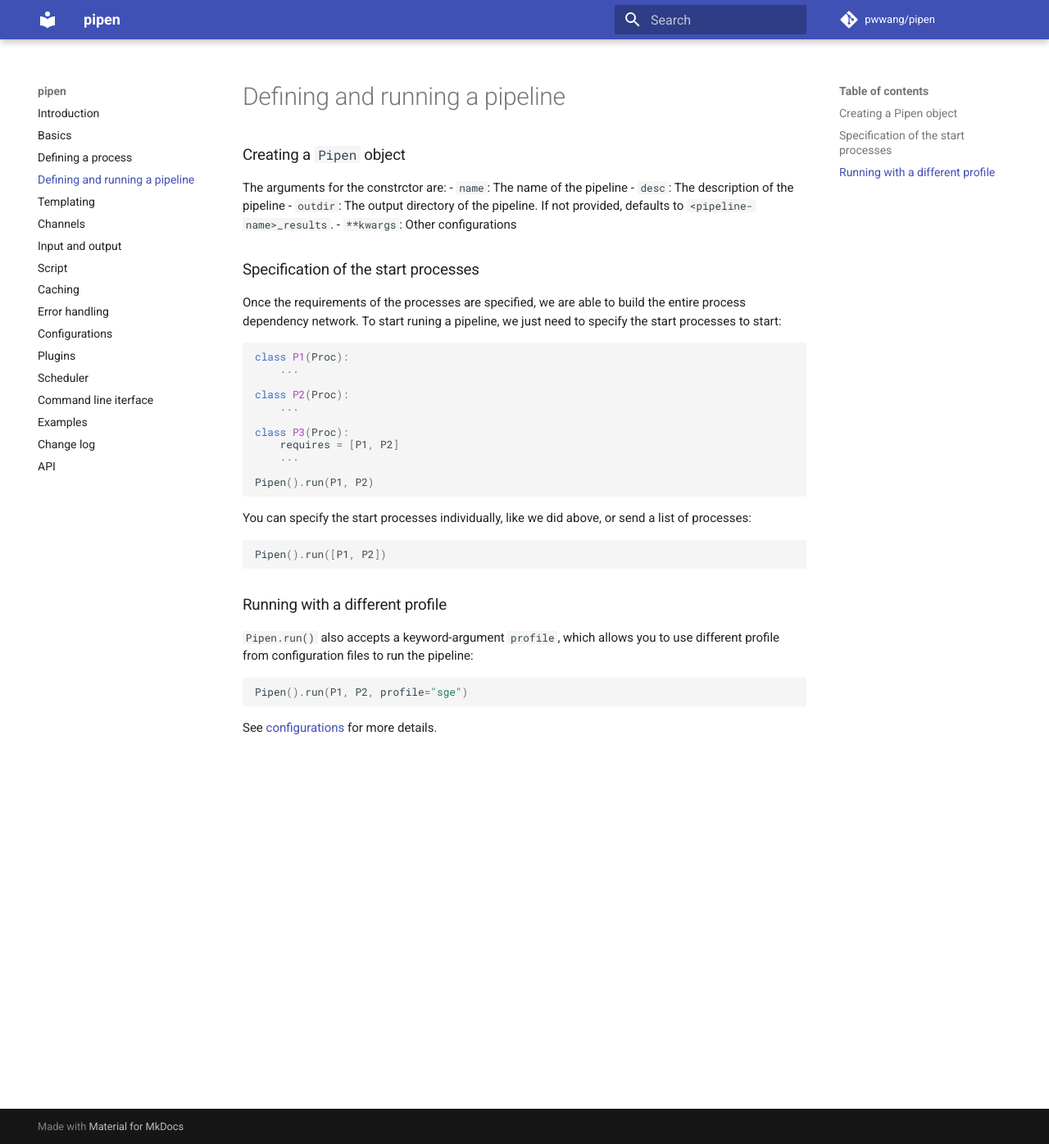
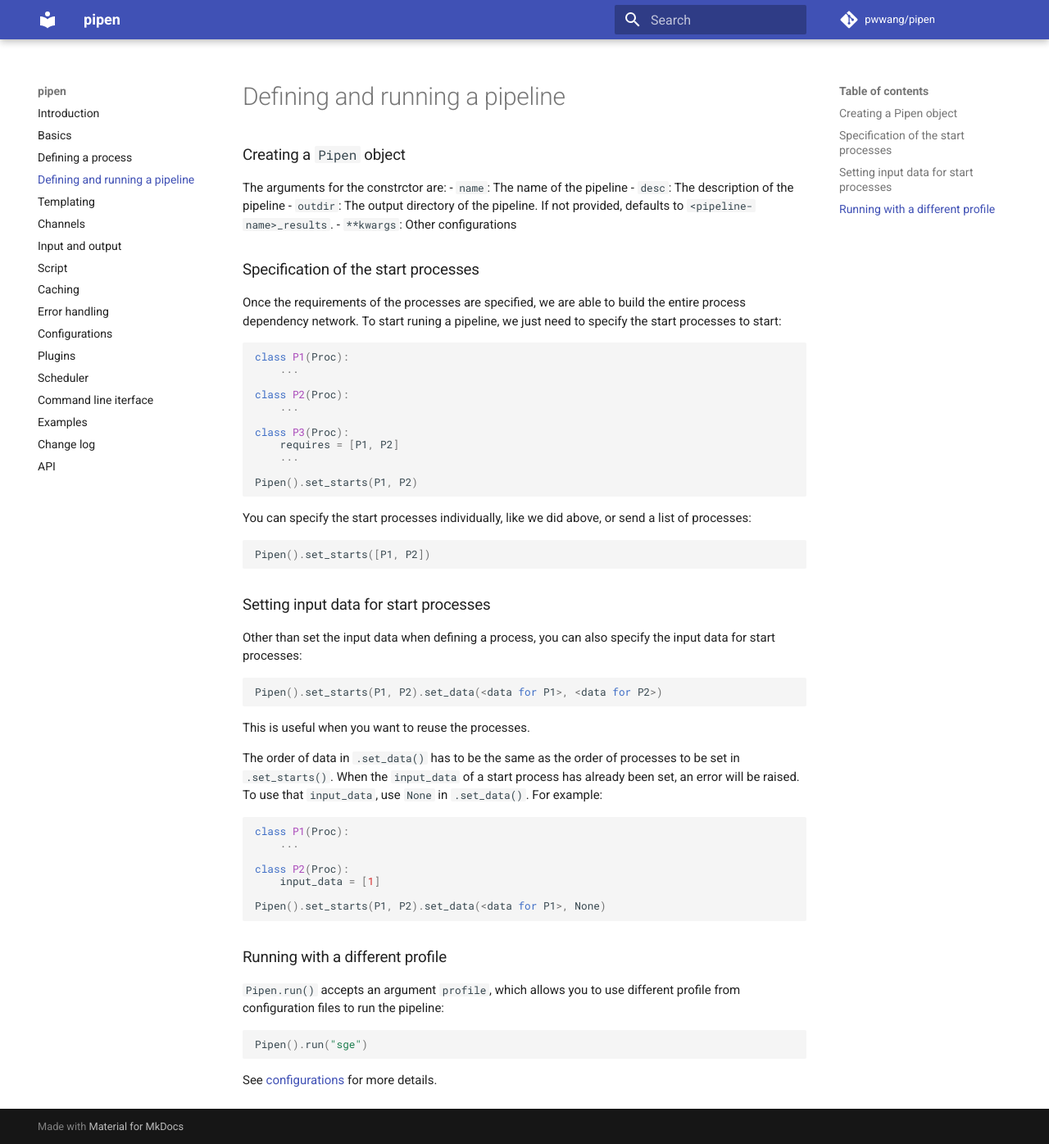
Before and after one commit to pwwang/pipen, an MkDocs documentation site: the page built from docs/running.md, in a window 1280 px wide and 1396 px high. Shown: the whole window at 82% size. Built offline with MkDocs 1.6.1 and Material for MkDocs 9.7.7, drawn with Linux system fonts in a browser that asks for light colours; comment, search, counter and statistics services are not loaded.

Commit message:
📝 Update docs

````diff
--- a/docs/running.md
+++ b/docs/running.md
@@ -22,21 +22,44 @@ class P3(Proc):
     requires = [P1, P2]
     ...
 
-Pipen().run(P1, P2)
+Pipen().set_starts(P1, P2)
 ```
 
 You can specify the start processes individually, like we did above, or send a list of processes:
 
 ```python
-Pipen().run([P1, P2])
+Pipen().set_starts([P1, P2])
 ```
+
+## Setting input data for start processes
+
+Other than set the input data when defining a process, you can also specify the input data for start processes:
+
+```python
+Pipen().set_starts(P1, P2).set_data(<data for P1>, <data for P2>)
+```
+
+This is useful when you want to reuse the processes.
+
+The order of data in `.set_data()` has to be the same as the order of processes to be set in `.set_starts()`. When the `input_data` of a start process has already been set, an error will be raised. To use that `input_data`, use `None` in `.set_data()`. For example:
+
+```python
+class P1(Proc):
+    ...
+
+class P2(Proc):
+    input_data = [1]
+
+Pipen().set_starts(P1, P2).set_data(<data for P1>, None)
+```
+
 
 ## Running with a different profile
 
-`Pipen.run()` also accepts a keyword-argument `profile`, which allows you to use different profile from configuration files to run the pipeline:
+`Pipen.run()` accepts an argument `profile`, which allows you to use different profile from configuration files to run the pipeline:
 
 ```python
-Pipen().run(P1, P2, profile="sge")
+Pipen().run("sge")
 ```
 
 See [configurations][1] for more details.
````
Also changed, not shown: docs/defining-proc.md (+1 -0 lines).
